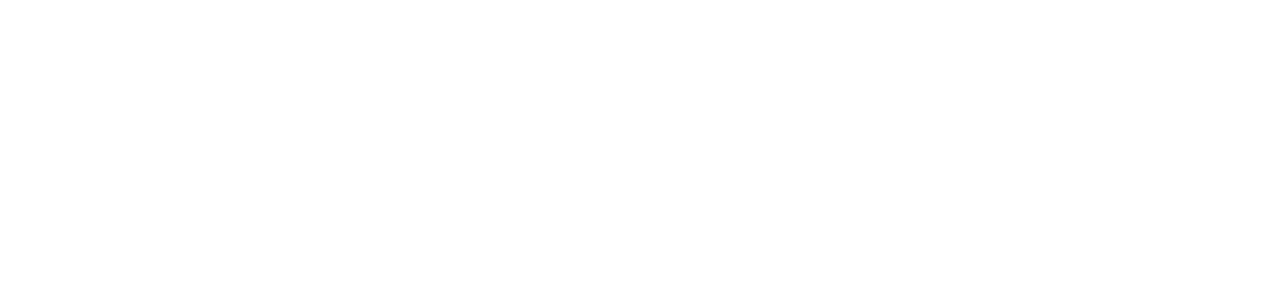
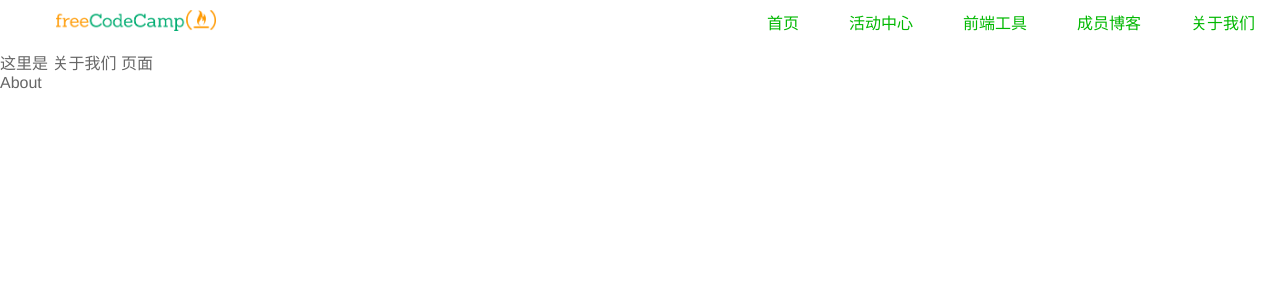
Before and after one commit to FCCHZ/fcc-vue, a Vue app: page /#/about in a window 1280 px wide. Shown: the top 300 px of the page. Built offline with nearby package versions, Linux system fonts and the light colour scheme.

Commit message:
修改header以及添加其它页面路由

```diff
--- a/src/App.vue
+++ b/src/App.vue
@@ -1,12 +1,26 @@
 <template>
   <div id="app">
+      <vue-header></vue-header>
     <router-view></router-view>
+
   </div>
 </template>
 
 <script>
+import Header from '@/components/header'
 export default {
-  name: 'app'
+  name: 'app',
+  data() {
+    return {
+
+    }
+  },
+  methods:{
+
+  },
+  components:{
+    "vue-header": Header
+  }
 }
 </script>
 
--- a/src/components/header.vue
+++ b/src/components/header.vue
@@ -3,13 +3,13 @@
 		<div id="header-img">
 		<img src="../assets/logo-navbar.png" alt="">
 	</div>
-			<ul>
-				<li><a href="">首页</a></li>
-				<li><a href="">活动中心</a></li>
-				<li><a href="">前端工具</a></li>
-				<li><a href="">成员博客</a></li>
-				<li><a href="">关于我们</a></li>
-			</ul>
+	<div class="nav">
+		<router-link class="nav-list" to="/">首页</router-link>
+		<router-link class="nav-list" to="/active">活动中心</router-link>
+		<router-link class="nav-list" :to="{name:'Tool',params:{id:666,nam:'黄金良'}}">前端工具</router-link>
+		<router-link class="nav-list" to="/blog">成员博客</router-link>
+		<router-link class="nav-list" to="/about">关于我们</router-link>
+	</div>
 	</div>
 </template>
 
@@ -41,15 +41,12 @@
 	width: 100%;
 	height: 100%;
 }
-#header ul {
+.nav {
 	height: 50px;
 	float: right;
 }
-#header ul li {
-	float: left;
-	list-style: none;
-}
-#header ul li a {
+
+#header .nav-list {
 	display: inline-block;
 	text-decoration: none;
 	padding: 10px 25px;
--- a/src/router/index.js
+++ b/src/router/index.js
@@ -1,6 +1,10 @@
 import Vue from 'vue'
 import Router from 'vue-router'
-import Hello from '../view/Home/Hello.vue'
+import Hello from '@/view/Home/Hello'
+import Active from '@/view/Active/active'
+import Tool from '@/view/Tool/tool'
+import Blog from '@/view/Blog/bolg'
+import About from '@/view/AboutUs/about'
 
 Vue.use(Router)
 
@@ -10,6 +14,23 @@
       path: '/',
       name: 'Hello',
       component: Hello
+    },
+    {
+    	path: '/Active',
+    	name: 'Active',
+    	component: Active
+    },{
+    	path: '/tool',
+    	name: 'Tool',
+    	component: Tool
+    },{
+    	path: '/blog',
+    	name: 'Blog',
+    	component: Blog
+    },{
+    	path: '/about',
+    	name: 'About',
+    	component: About
     }
   ]
 })
--- /dev/null
+++ b/src/view/AboutUs/about.vue
@@ -0,0 +1,19 @@
+<template>
+	<div id="about">
+		<p>{{msg}}</p>
+		<p>{{ $route.name}}</p>
+	</div>
+</template>
+<script>
+	export default {
+		name: 'about',
+		data() {
+			return {
+				msg: "这里是 关于我们 页面"
+			}
+		}
+	}
+</script>
+<style scoped>
+
+</style>
--- /dev/null
+++ b/src/view/Active/active.vue
@@ -0,0 +1,18 @@
+<template>
+	<div id="active">
+		<p>{{msg}}</p>
+	</div>
+</template>
+<script>
+	export default {
+		name: 'active',
+		data() {
+			return {
+				msg: "这里是 活动中心 页面"
+			}
+		}
+	}
+</script>
+<style scoped>
+
+</style>
--- /dev/null
+++ b/src/view/Blog/bolg.vue
@@ -0,0 +1,18 @@
+<template>
+	<div id="blog">
+		<p>{{msg}}</p>
+	</div>
+</template>
+<script>
+	export default {
+		name: 'blog',
+		data() {
+			return {
+				msg: "这里是 成员博客 页面"
+			}
+		}
+	}
+</script>
+<style scoped>
+
+</style>
--- a/src/view/Home/Hello.vue
+++ b/src/view/Home/Hello.vue
@@ -1,14 +1,15 @@
 <template>
   <div class="hello">
-    <vue-header></vue-header>
+
     <vue-banner></vue-banner>
     <div>{{msg}}</div>
+
     <!-- <div class="imgg" v-for="str in listImg" :style="{ backgroundImage:'url('+ str.url+')'}"></div> -->
   </div>
 </template>
 
 <script>
-import header from '../../components/header'
+
 import banner1 from '../../assets/banner1.jpg'
 import banner2 from '../../assets/banner2.jpg'
 import banner from '../../components/swiper'
@@ -28,7 +29,6 @@
 
   },
   components:{
-    "vue-header": header,
     "vue-banner": banner
   }
 
--- /dev/null
+++ b/src/view/Tool/tool.vue
@@ -0,0 +1,19 @@
+<template>
+	<div id="tool">
+		<p>{{msg}}</p>
+		<p>{{ $route.params.id}} ---  {{$route.params.nam}}</p>
+	</div>
+</template>
+<script>
+	export default {
+		name: 'tool',
+		data() {
+			return {
+				msg: "这里是 前端工具 页面"
+			}
+		}
+	}
+</script>
+<style scoped>
+
+</style>
```
